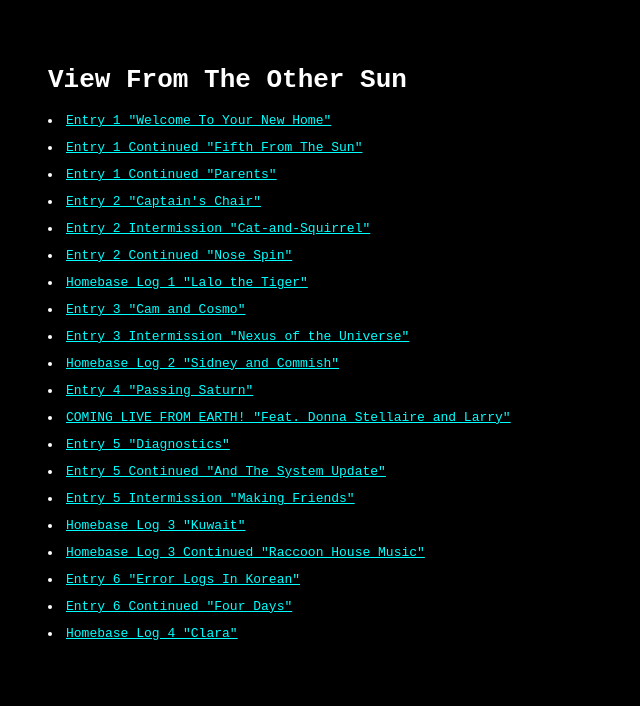
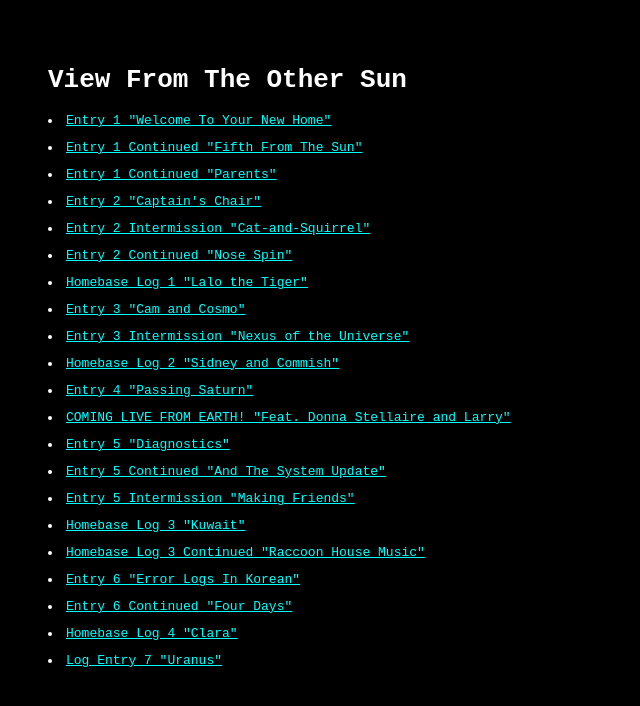
Before and after one commit to jrudyrudy/TheViewFromTheOtherSun, a plain HTML site: page index.html in a window 1280 px wide. Shown: the whole page, without its empty margins (0-640 px from the left). Drawn offline with Linux system fonts and the light colour scheme.

Commit message:
Update index.html

```diff
--- a/index.html
+++ b/index.html
@@ -41,3 +41,4 @@
 <li><a href="entry18.html">Entry 6 "Error Logs In Korean"</a></li>
 <li><a href="entry19.html">Entry 6 Continued "Four Days"</a></li>
 <li><a href="entry20.html">Homebase Log 4 "Clara"</a></li>
+<li><a href="entry21.html">Log Entry 7 "Uranus"</a></li>
```
